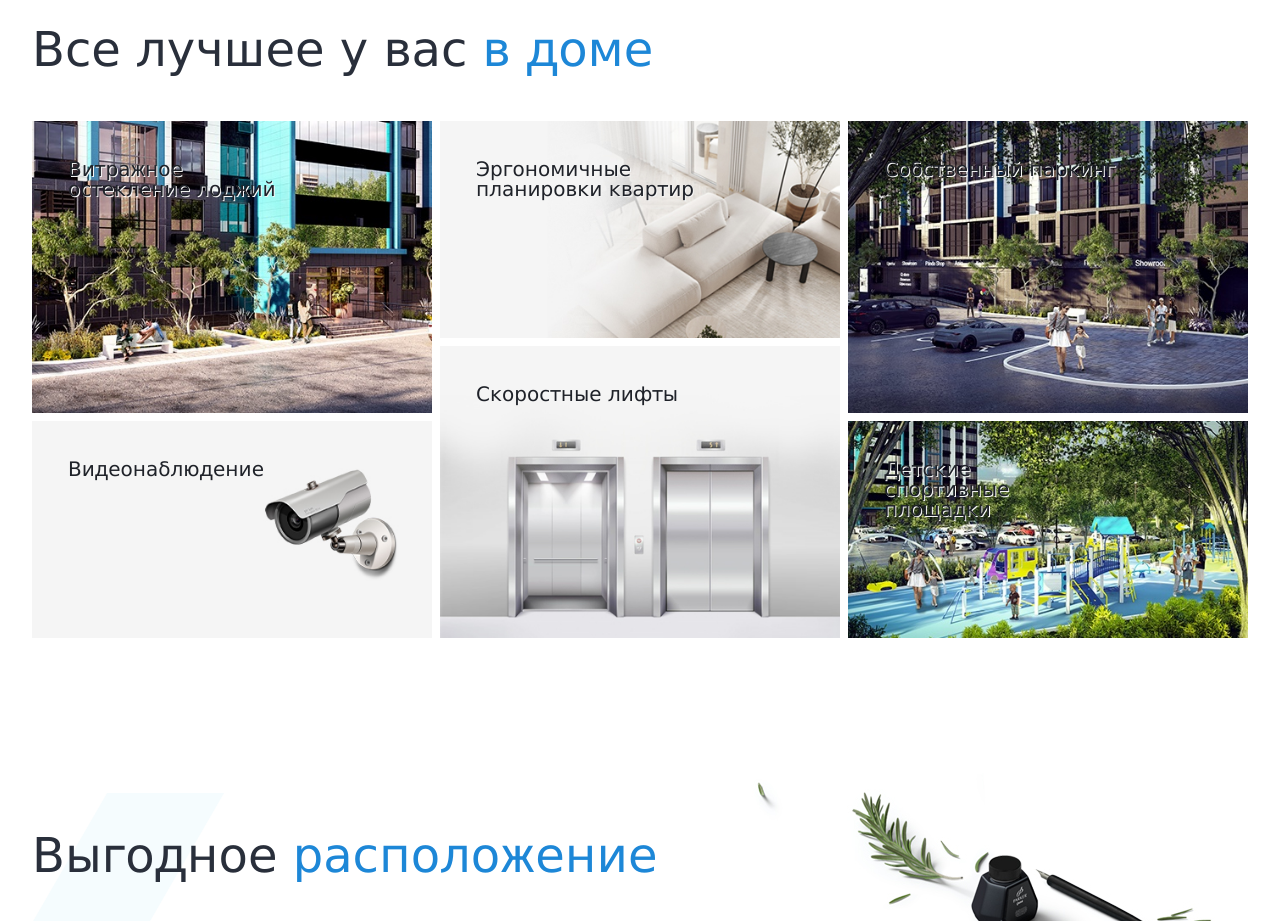
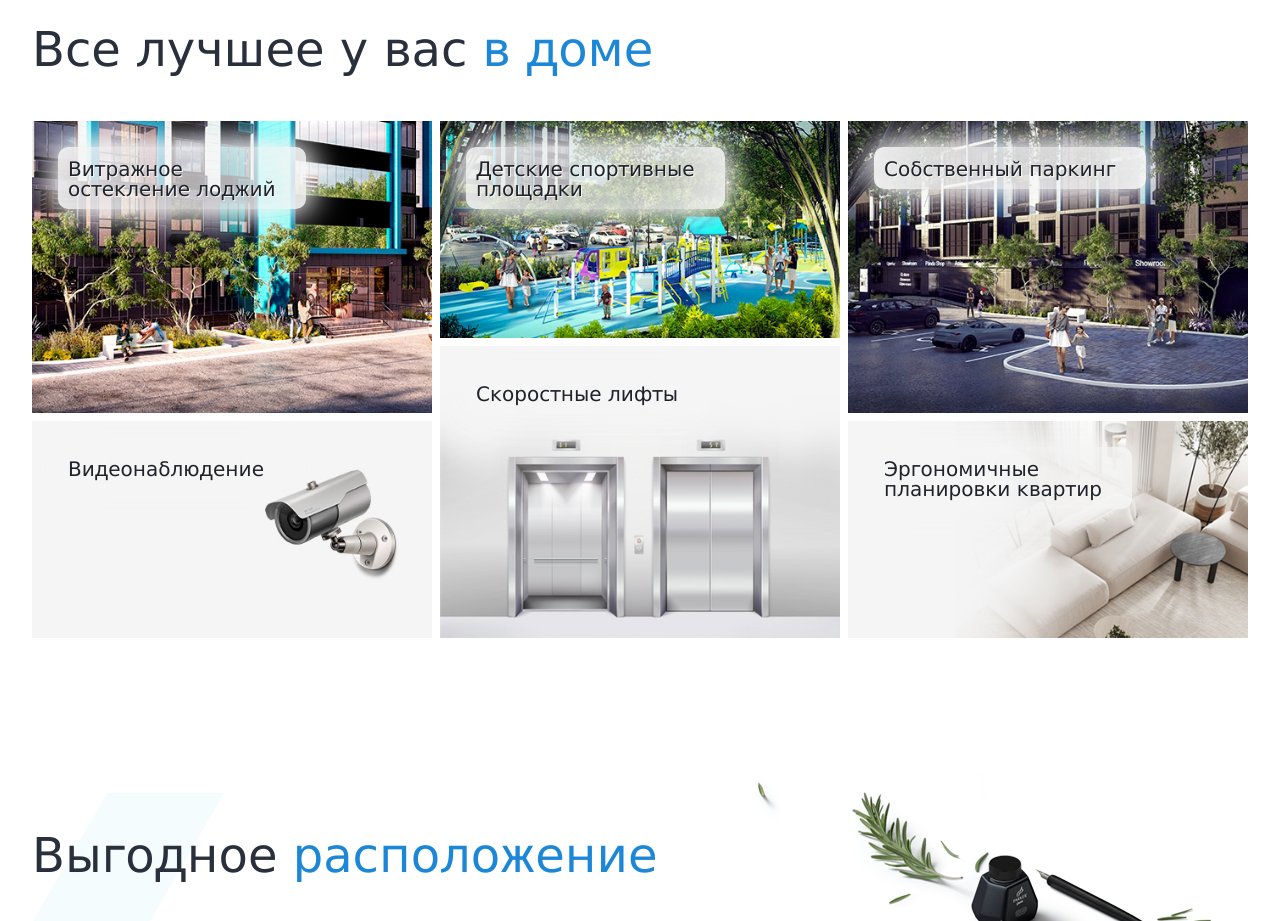
Before and after one commit to leadgenmarket/stroygrad-shkol, a React (Create React App) app: page / in a window 1280 px wide. Shown: the part 860-1781 px from the top of the page. Built offline with nearby package versions, Linux system fonts and the light colour scheme; no server answers.

Commit message:
edit verstka

```diff
--- a/src/components/services.js
+++ b/src/components/services.js
@@ -9,27 +9,27 @@ export const Services = () => {
 	    		<li>
 	    			<div className="service__list_item">
 	    				<div className="service__list_name">
-	    					Витражное <br />остекление лоджий
+	    					<span>Витражное <br />остекление лоджий</span>
 	    				</div>
 	    				<img alt="..." src="img/service_list_img1.jpg" />
 	    			</div>
 	    			<div className="service__list_item">
 	    				<div className="service__list_name">
-	    					Видеонаблюдение
+	    					<span>Видеонаблюдение</span>
 	    				</div>
 	    				<img alt="..." src="img/service_list_img2.jpg" />
 	    			</div>
 	    		</li>
 	    		<li>
-	    			<div className="service__list_item">
+				<div className="service__list_item">
 	    				<div className="service__list_name">
-	    					Эргономичные <br />планировки квартир
+	    					<span>Детские спортивные <br />площадки</span>
 	    				</div>
-	    				<img alt="..." src="img/service_list_img3.jpg" />
+	    				<img alt="..." src="img/service_list_img6.jpg" />
 	    			</div>
 	    			<div className="service__list_item">
 	    				<div className="service__list_name">
-	    					Скоростные лифты
+	    					<span>Скоростные лифты</span>
 	    				</div>
 	    				<img alt="..." src="img/service_list_img4.jpg" />
 	    			</div>
@@ -37,15 +37,15 @@ export const Services = () => {
 	    		<li>
 	    			<div className="service__list_item">
 	    				<div className="service__list_name">
-	    					Собственный паркинг
+	    					<span>Собственный паркинг</span>
 	    				</div>
 	    				<img alt="..." src="img/service_list_img5.jpg" />
 	    			</div>
-	    			<div className="service__list_item">
+					<div className="service__list_item">
 	    				<div className="service__list_name">
-	    					Детские <br />спортивные <br />площадки
+	    					<span>Эргономичные <br />планировки квартир</span>
 	    				</div>
-	    				<img alt="..." src="img/service_list_img6.jpg" />
+	    				<img alt="..." src="img/service_list_img3.jpg" />
 	    			</div>
 	    		</li>
 	    	</ul>
--- a/src/css/style.css
+++ b/src/css/style.css
@@ -369,7 +369,7 @@ input {
 
 .service__list_item {
     position: relative;
-    position: relative;
+    overflow: hidden;
 }
 
     .service__list_item:before {
@@ -402,6 +402,27 @@ input {
     color: #1F2229;
     top: 57px;
 }
+
+    .service__list_name span {
+        display: block;
+        position: relative;
+        z-index: 20;
+    }
+
+    .service__list_name:before {
+        content: "";
+        display: block;
+        position: absolute;
+        width: 100%;
+        height: 100%;
+        padding: 10px;
+        padding-bottom: 12px;
+        border-radius: 10px;
+        /* background-color: #f5f5f5; */
+        box-shadow: 0px 0px 30px #f5f5f5, inset 0px 0px 80px #f5f5f5, inset 0px 0px 90px #f5f5f5, 0px 0px 42px #f5f5f5;
+        left: -10px;
+        top: -10px;
+    }
 
 .location {
     margin-top: 185px;
```
Also changed, not shown: public/img/service_list_img1.jpg, public/img/service_list_img6.jpg.
